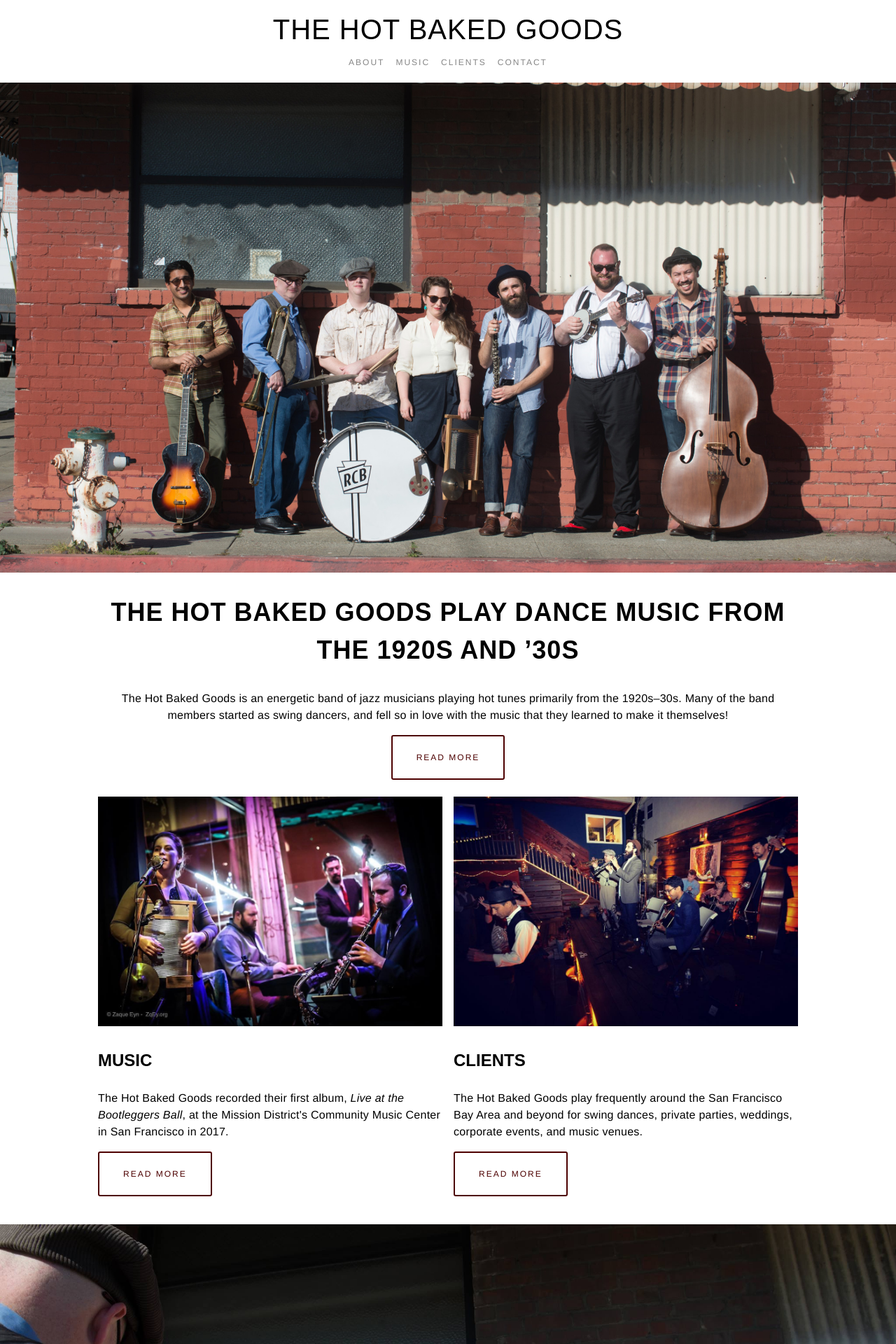
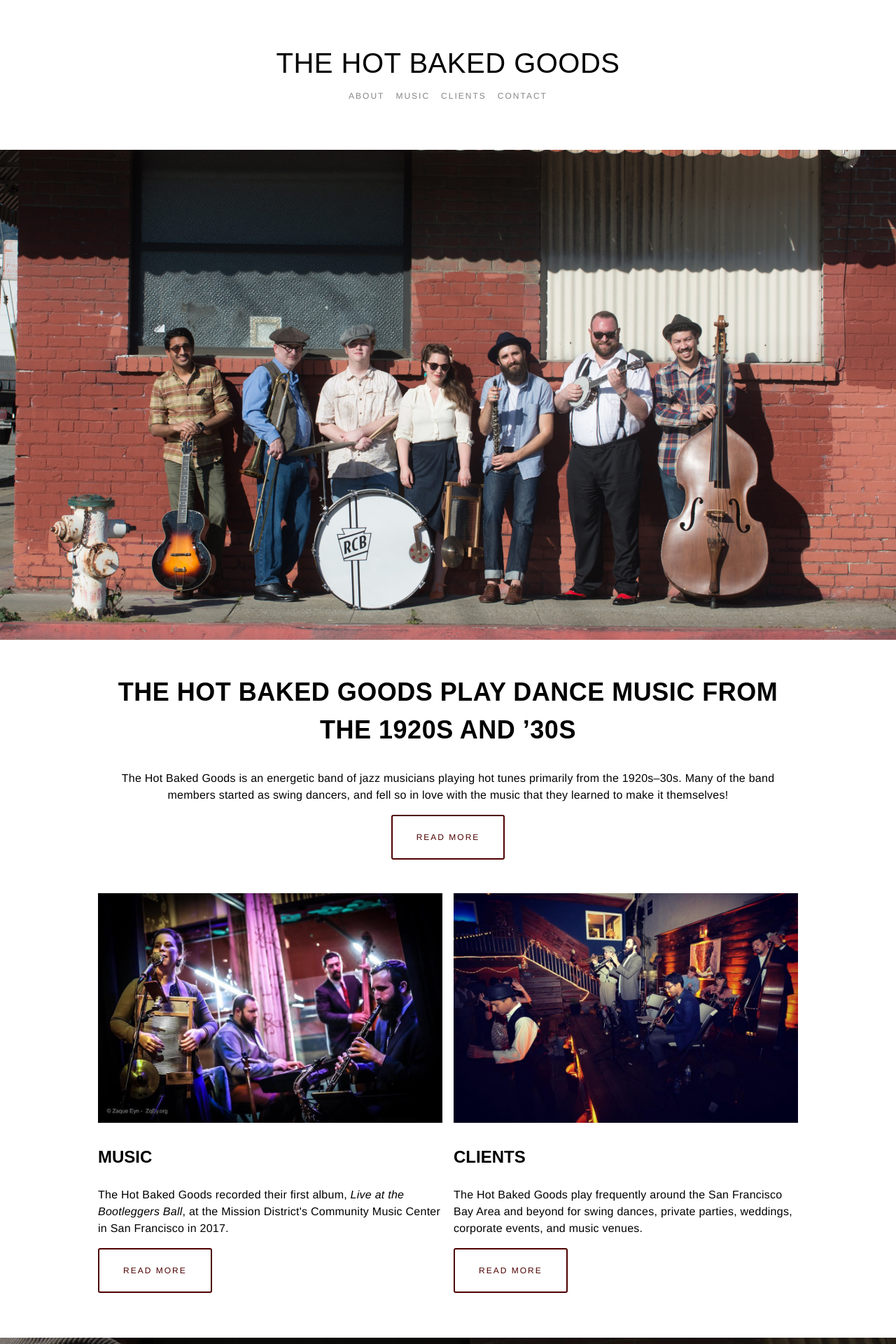
Before and after one commit to iamnirav/hotbakedgoods-website, a Jekyll site: the page built from index.html, in a window 1280 px wide. Shown: the top 1920 px of the page at 70% size. Built offline with Jekyll 4.4.1, drawn with Linux system fonts in a browser that asks for light colours; some web fonts are replaced.

Commit message:
design tweaks

```diff
--- a/styles/base.css
+++ b/styles/base.css
@@ -36,7 +36,7 @@ p a {
 h2 {
   font-family: var(--font-family-secondary);
   text-transform: uppercase;
-  letter-spacing: 1px;
+  letter-spacing: .5px;
   font-size: 36px;
 }
 
@@ -50,6 +50,7 @@ h3 {
 
 header {
   padding: 12px;
+  margin: 48px 0;
 }
 
 header a {
@@ -71,7 +72,7 @@ nav .home-link {
   font-size: 40px;
   text-align: center;
   color: black;
-  letter-spacing: 1px;
+  letter-spacing: .5px;
 }
 
 nav .nav-link {
@@ -105,7 +106,7 @@ header .close-nav-btn {
 
 section {
   max-width: 1024px;
-  margin: 24px auto;
+  margin: 48px auto;
   padding: 0 12px;
   box-sizing: border-box;
 }
@@ -115,8 +116,6 @@ section.narrow {
 }
 
 section.full-bleed {
-  padding: 0;
-  margin: 0;
   max-width: unset;
   height: 700px;
   background-size: cover;
@@ -151,7 +150,7 @@ ul.grid.col-4 {
 }
 
 ul.grid.spaced {
-  gap: 64px;
+  gap: 48px;
 }
 
 ul.grid img {
@@ -179,6 +178,10 @@ a.button {
 
 /* footer */
 
+footer {
+  margin-bottom: 48px;
+}
+
 footer ul {
   padding: 24px;
   display: flex;
@@ -187,7 +190,7 @@ footer ul {
 }
 
 footer li {
-  margin: 0 18px;
+  margin: 0 12px;
   font-size: 32px;
   background-color: black;
   height: 42px;
```
Also changed, not shown: contact.html (+6 -1 lines).
